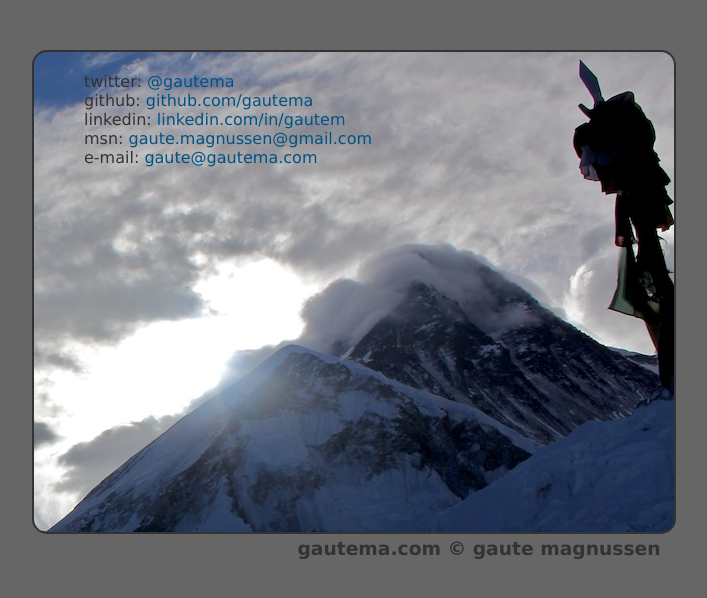
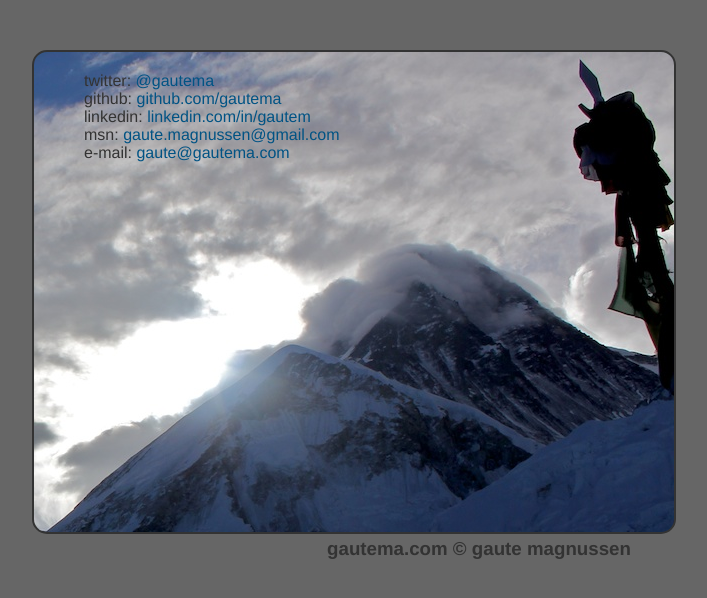
Before and after one commit to gautema/gautema.github.io, a Jekyll site: the page built from index.html, in a window 1280 px wide. Shown: the top 598 px of the page, without its empty margins (286-993 px from the left). Built offline with Jekyll 4.4.1, drawn with Linux system fonts in a browser that asks for light colours.

Commit message:
new font

```diff
--- a/content/css/main.css
+++ b/content/css/main.css
@@ -1,7 +1,7 @@
 body {
 	margin:50px 0px; padding:0px;
 	background-color: #666;
-	font-family: Verdana;
+	font-family: Helvetica, Arial;
 	color: #333;
 }
 
```
